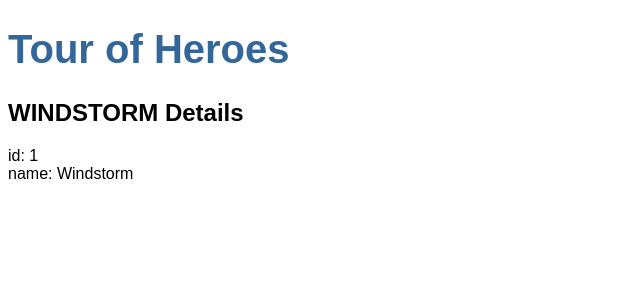
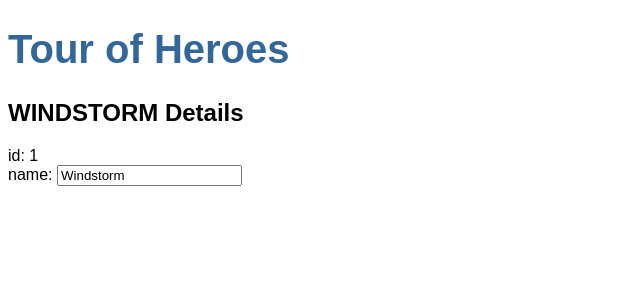
Before and after one commit to valeravitkus/Angular-Tour-of-Heroes, an Angular app: page / in a window 1280 px wide. Shown: the top 300 px of the page, without its empty margins (0-640 px from the left). Built offline with nearby package versions, Linux system fonts and the light colour scheme.

Commit message:
Edit the hero

```diff
--- a/src/app/app.module.ts
+++ b/src/app/app.module.ts
@@ -1,6 +1,6 @@
 import { BrowserModule } from '@angular/platform-browser';
 import { NgModule } from '@angular/core';
-
+import {FormsModule} from '@angular/forms';
 
 import { AppComponent } from './app.component';
 import { HeroesComponent } from './heroes/heroes.component';
@@ -12,7 +12,8 @@ import { HeroesComponent } from './heroes/heroes.component';
     HeroesComponent
   ],
   imports: [
-    BrowserModule
+    BrowserModule,
+    FormsModule
   ],
   providers: [],
   bootstrap: [AppComponent]
--- a/src/app/heroes/heroes.component.html
+++ b/src/app/heroes/heroes.component.html
@@ -1,3 +1,5 @@
 <h2>{{hero.name | uppercase}} Details</h2>
 <div><span>id: </span>{{hero.id}}</div>
-<div><span>name: </span>{{hero.name}}</div>
+<div><label for="">name:
+<input [(ngModel)]="hero.name" placeholder="name">
+</label></div>
```
